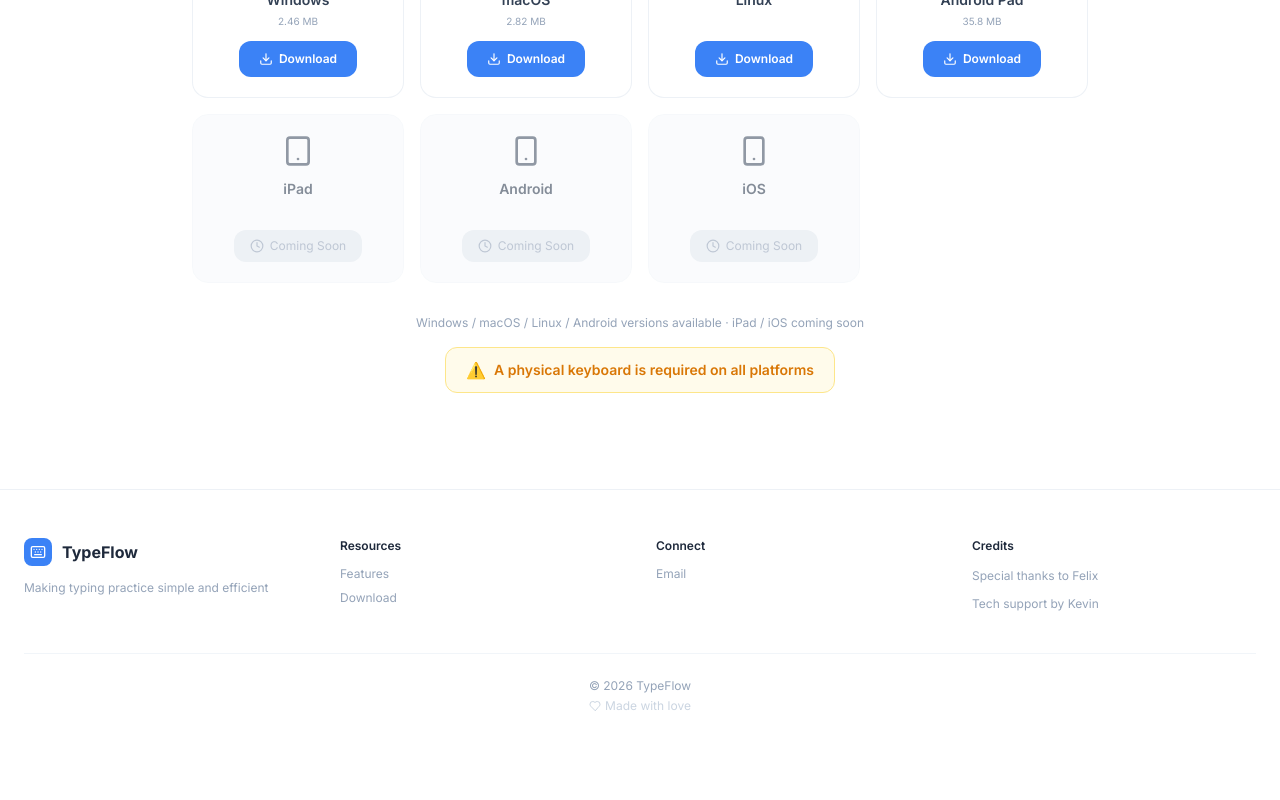
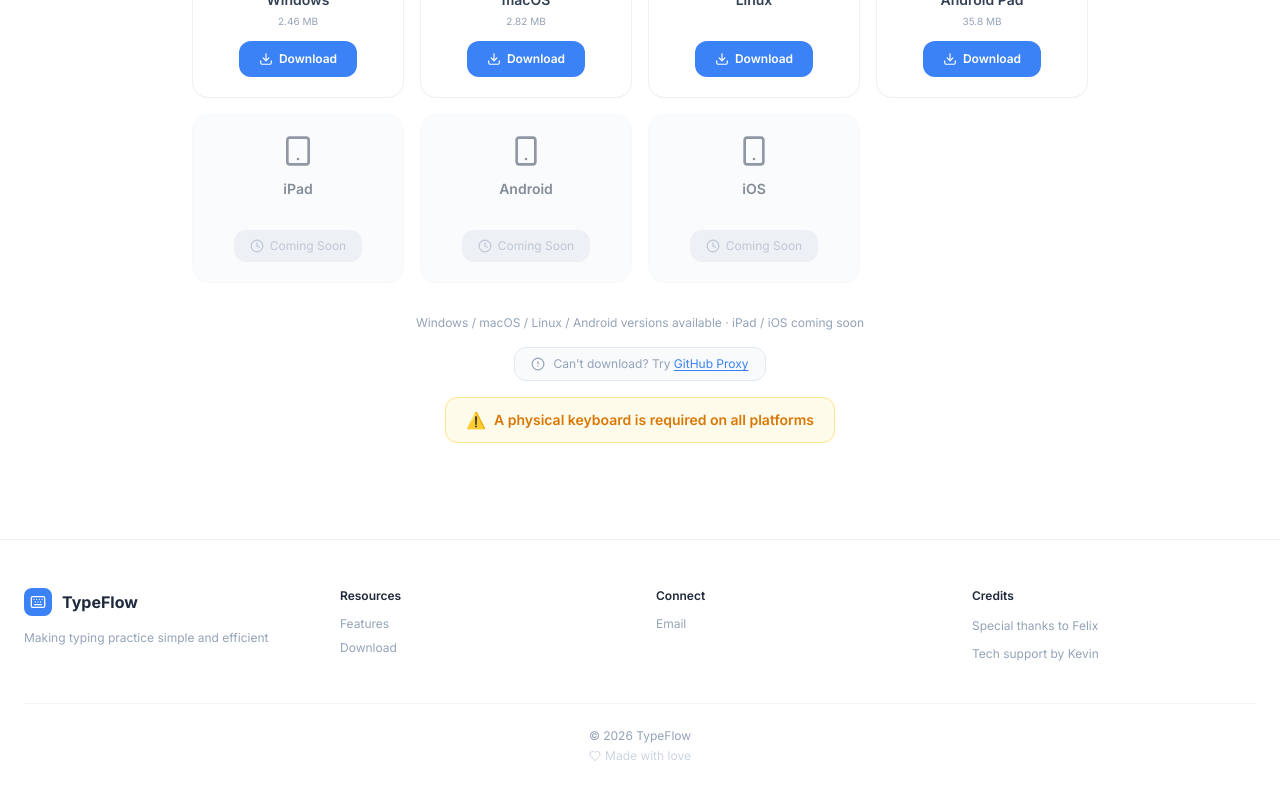
Before and after one commit to skyloveflash1-netizen/type-flow-landing, a React (Vite) app: page / in a window 1280 px wide. Shown: the part 4287-5087 px from the top of the page. Before the commit the page ends 5049 px from the top, so only its background shows below. Built offline with nearby package versions, Linux system fonts and the light colour scheme.

Commit message:
fix: direct download + proxy fallback hint

```diff
--- a/src/components/Download.tsx
+++ b/src/components/Download.tsx
@@ -1,25 +1,13 @@
 import React, { useState } from 'react';
 import { useI18n } from '../i18n/I18nContext';
-import { Monitor, Apple, Terminal, Tablet, Smartphone, Download as DownloadIcon, Clock, Copy, Check, X } from 'lucide-react';
+import { Monitor, Apple, Terminal, Tablet, Smartphone, Download as DownloadIcon, Clock, Copy, Check, X, AlertCircle } from 'lucide-react';
 
 const GITHUB_BASE = 'https://github.com/skyloveflash1-netizen/type-flow-landing/releases/download/v1.0.0';
 const PROXY_PREFIX = 'https://ghproxy.com/';
 
-function isChinaUser(): boolean {
-  if (typeof navigator === 'undefined') return false;
-  const lang = navigator.language || '';
-  // 中文用户大概率在国内，用代理；否则直连
-  return lang.startsWith('zh');
-}
-
-function getDownloadUrl(filename: string): string {
-  const base = isChinaUser() ? `${PROXY_PREFIX}${GITHUB_BASE}` : GITHUB_BASE;
-  return `${base}/${filename}`;
-}
-
-const linuxAppImageUrl = getDownloadUrl('TypeFlow_1.0.0_amd64.AppImage');
-const linuxDebUrl = getDownloadUrl('TypeFlow_1.0.0_amd64.deb');
-const linuxInstallCmd = `wget ${getDownloadUrl('TypeFlow_1.0.0_amd64.deb')} && sudo dpkg -i TypeFlow_1.0.0_amd64.deb && sudo apt-get install -f`;
+const linuxAppImageUrl = `${GITHUB_BASE}/TypeFlow_1.0.0_amd64.AppImage`;
+const linuxDebUrl = `${GITHUB_BASE}/TypeFlow_1.0.0_amd64.deb`;
+const linuxInstallCmd = `wget ${GITHUB_BASE}/TypeFlow_1.0.0_amd64.deb && sudo dpkg -i TypeFlow_1.0.0_amd64.deb && sudo apt-get install -f`;
 
 export default function Download() {
   const { t } = useI18n();
@@ -42,10 +30,10 @@ export default function Download() {
   };
 
   const platforms = [
-    { icon: Monitor, label: 'Windows', id: 'windows', available: true, color: 'text-blue-500', url: getDownloadUrl('typeflow.zip'), size: '2.46 MB', isSpecial: false },
-    { icon: Apple, label: 'macOS', id: 'mac', available: true, color: 'text-slate-600 dark:text-slate-300', url: getDownloadUrl('TypeFlow_1.0.0_aarch64.dmg'), size: '2.82 MB', isSpecial: false },
+    { icon: Monitor, label: 'Windows', id: 'windows', available: true, color: 'text-blue-500', url: `${GITHUB_BASE}/typeflow.zip`, size: '2.46 MB', isSpecial: false },
+    { icon: Apple, label: 'macOS', id: 'mac', available: true, color: 'text-slate-600 dark:text-slate-300', url: `${GITHUB_BASE}/TypeFlow_1.0.0_aarch64.dmg`, size: '2.82 MB', isSpecial: false },
     { icon: Terminal, label: 'Linux', id: 'linux', available: true, color: 'text-orange-500', url: '', size: ' ', isSpecial: true },
-    { icon: Tablet, label: 'Android Pad', id: 'android-pad', available: true, color: 'text-emerald-500', url: getDownloadUrl('TypeFlow_1.0.0_android-pad.apk'), size: '35.8 MB', isSpecial: false },
+    { icon: Tablet, label: 'Android Pad', id: 'android-pad', available: true, color: 'text-emerald-500', url: `${GITHUB_BASE}/TypeFlow_1.0.0_android-pad.apk`, size: '35.8 MB', isSpecial: false },
     { icon: Tablet, label: 'iPad', id: 'ipad', available: false, color: 'text-slate-600 dark:text-slate-300', url: '', size: '', isSpecial: false },
     { icon: Smartphone, label: 'Android', id: 'android', available: false, color: 'text-slate-600 dark:text-slate-300', url: '', size: '', isSpecial: false },
     { icon: Smartphone, label: 'iOS', id: 'ios', available: false, color: 'text-slate-600 dark:text-slate-300', url: '', size: '', isSpecial: false },
@@ -110,6 +98,25 @@ export default function Download() {
         <p className="text-xs text-slate-400 dark:text-slate-500 mb-4">
           {t.downloadNote} · {t.downloadPlatformNote}
         </p>
+
+        {/* 备用下载提示 */}
+        <div className="flex justify-center mb-4">
+          <div className="inline-flex items-center gap-2 px-4 py-2 bg-slate-50 dark:bg-slate-800/50 border border-slate-200 dark:border-slate-700/40 rounded-xl">
+            <AlertCircle className="w-3.5 h-3.5 text-slate-400" />
+            <span className="text-xs text-slate-400 dark:text-slate-500">
+              {t.downloadProxyTip}{' '}
+              <a
+                href="https://ghproxy.com/"
+                target="_blank"
+                rel="noopener noreferrer"
+                className="text-brand-500 hover:text-brand-600 underline underline-offset-2"
+              >
+                {t.downloadProxyLink}
+              </a>
+            </span>
+          </div>
+        </div>
+
         <div className="inline-flex items-center gap-2 px-5 py-2.5 bg-amber-50 dark:bg-amber-500/10 border border-amber-200 dark:border-amber-500/20 rounded-xl">
           <span className="text-base">⚠️</span>
           <span className="text-sm font-semibold text-amber-600 dark:text-amber-400">{t.downloadKeyboardNote}</span>
--- a/src/i18n/translations.ts
+++ b/src/i18n/translations.ts
@@ -97,6 +97,8 @@ export interface LandingDict {
   linuxCopyBtn: string;
   linuxCopied: string;
   downloadKeyboardNote: string;
+  downloadProxyTip: string;
+  downloadProxyLink: string;
 
   // Footer
   footerTagline: string;
@@ -207,6 +209,8 @@ const zhCN: LandingDict = {
   linuxInstallTip: 'AppImage 适用于所有 Linux 发行版。deb 包适用于 Ubuntu 22.04+、Debian 12+、Linux Mint 21+ 等（x86_64）',
   linuxInstallCmd: '一键安装命令',
   downloadKeyboardNote: '所有平台均需外接真实键盘使用',
+  downloadProxyTip: '如无法下载，请通过',
+  downloadProxyLink: 'GitHub 代理',
 
   footerTagline: '让打字练习变得简单而高效',
   footerResources: '资源',
@@ -311,6 +315,8 @@ const zhTW: LandingDict = {
   linuxInstallTip: 'AppImage 適用於所有 Linux 發行版。deb 包適用於 Ubuntu 22.04+、Debian 12+、Linux Mint 21+ 等（x86_64）',
   linuxInstallCmd: '一鍵安裝命令',
   downloadKeyboardNote: '所有平台均需外接真實鍵盤使用',
+  downloadProxyTip: '如無法下載，請通過',
+  downloadProxyLink: 'GitHub 代理',
 
   footerTagline: '讓打字練習變得簡單而高效',
   footerResources: '資源',
@@ -417,6 +423,8 @@ const en: LandingDict = {
   linuxInstallTip: 'AppImage works on all Linux distros. deb for Ubuntu 22.04+, Debian 12+, Linux Mint 21+, etc. (x86_64)',
   linuxInstallCmd: 'Install command',
   downloadKeyboardNote: 'A physical keyboard is required on all platforms',
+  downloadProxyTip: 'Can\'t download? Try',
+  downloadProxyLink: 'GitHub Proxy',
 
   footerTagline: 'Making typing practice simple and efficient',
   footerResources: 'Resources',
```
